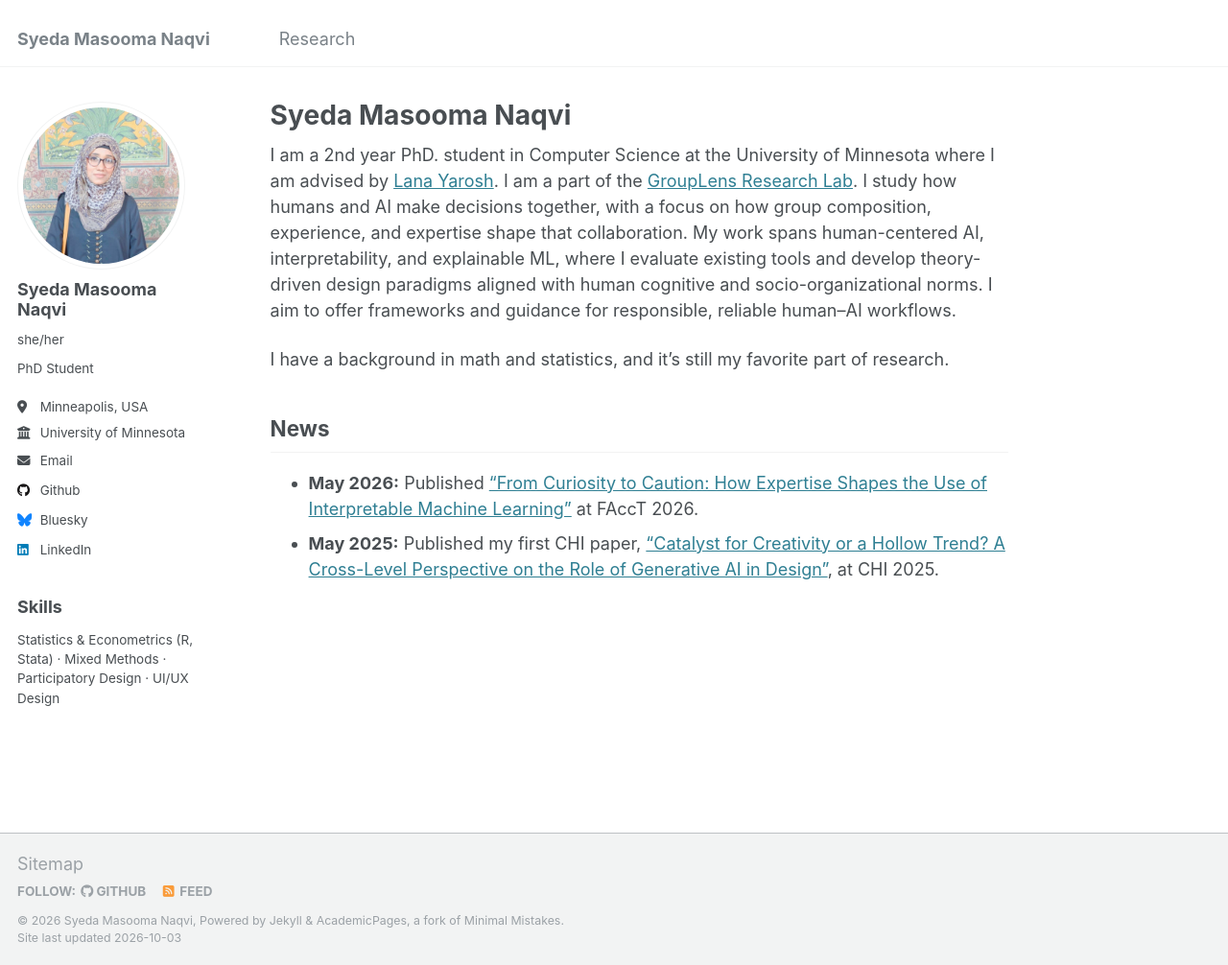
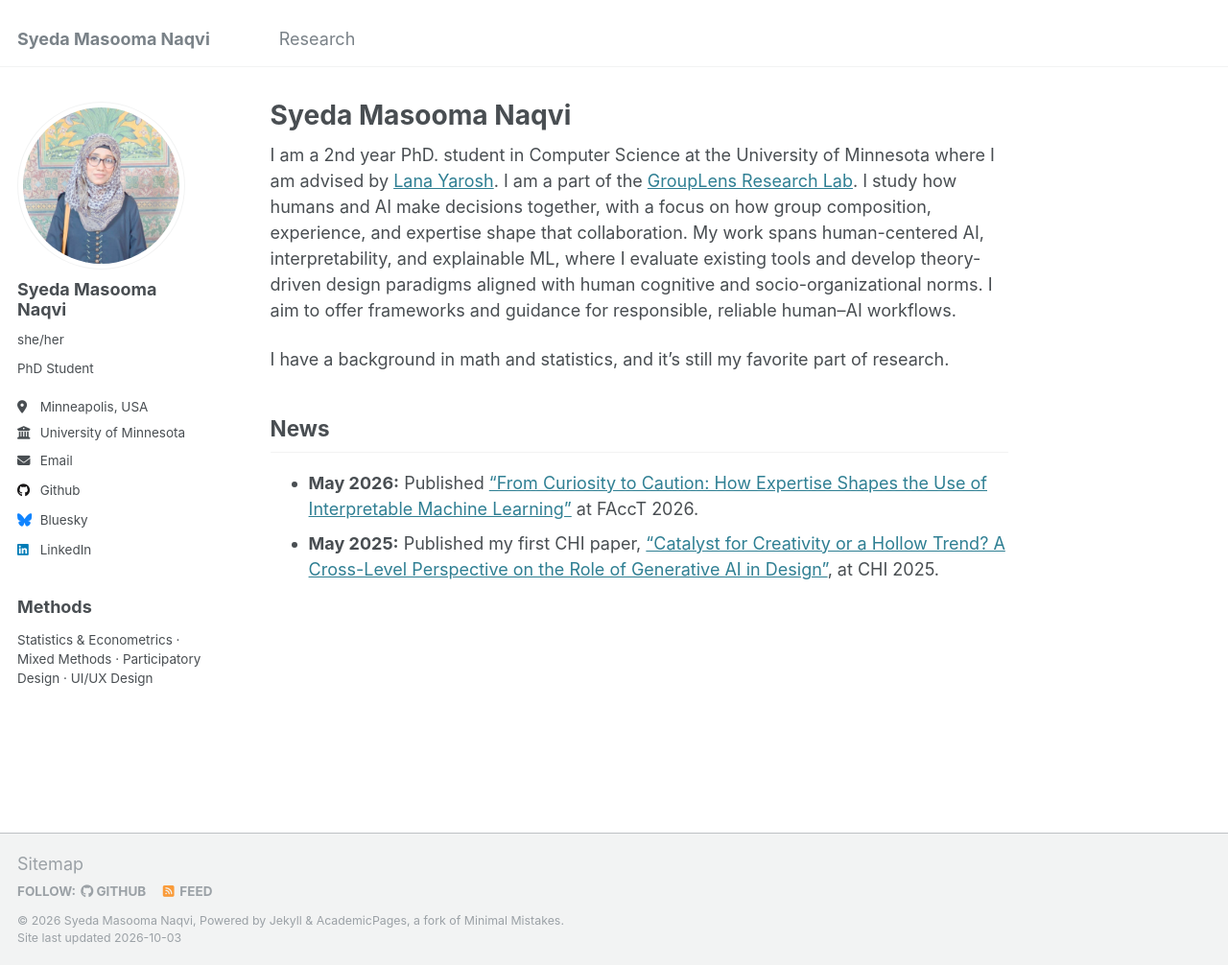
Before and after one commit to syedamasoomanaqvii/syedamasoomanaqvii.github.io, a Jekyll site: the page built from _pages/about.md, in a window 1280 px wide and 1006 px high. Shown: the whole window at 96% size. Built offline with Jekyll 4.4.1, drawn with Linux system fonts in a browser that asks for light colours.

Commit message:
Drop languages from sidebar, keep methods only
Co-Authored-By: Claude Sonnet 5 <noreply@anthropic.com>

```diff
--- a/_pages/about.md
+++ b/_pages/about.md
@@ -6,8 +6,8 @@ redirect_from:
   - /about/
   - /about.html
 sidebar:
-  - title: "Skills"
-    text: "Statistics & Econometrics (R, Stata) · Mixed Methods · Participatory Design · UI/UX Design"
+  - title: "Methods"
+    text: "Statistics & Econometrics · Mixed Methods · Participatory Design · UI/UX Design"
 ---
 
 I am a 2nd year PhD. student in Computer Science at the University of Minnesota where I am advised by [Lana Yarosh](https://lanayarosh.com). I am a part of the [GroupLens Research Lab](https://grouplens.org). I study how humans and AI make decisions together, with a focus on how group composition, experience, and expertise shape that collaboration. My work spans human-centered AI, interpretability, and explainable ML, where I evaluate existing tools and develop theory-driven design paradigms aligned with human cognitive and socio-organizational norms. I aim to offer  frameworks and guidance for responsible, reliable human–AI workflows.
```
